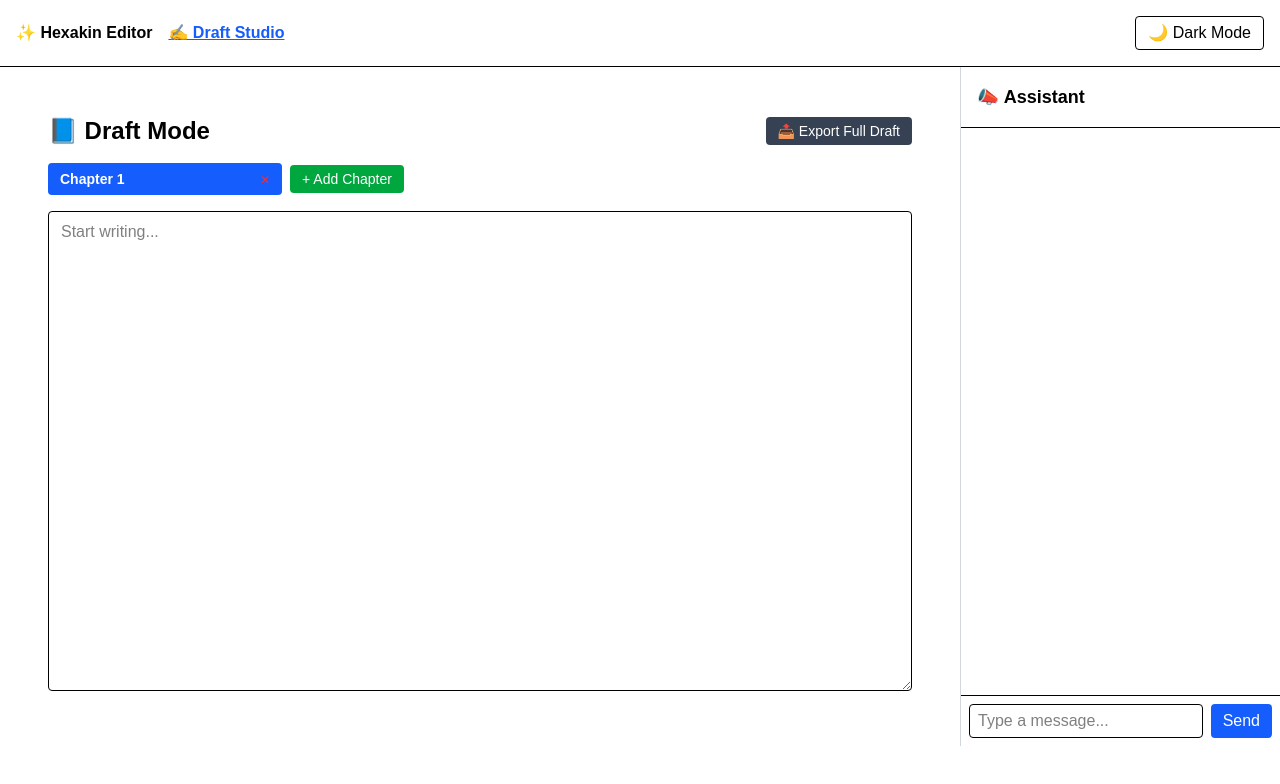
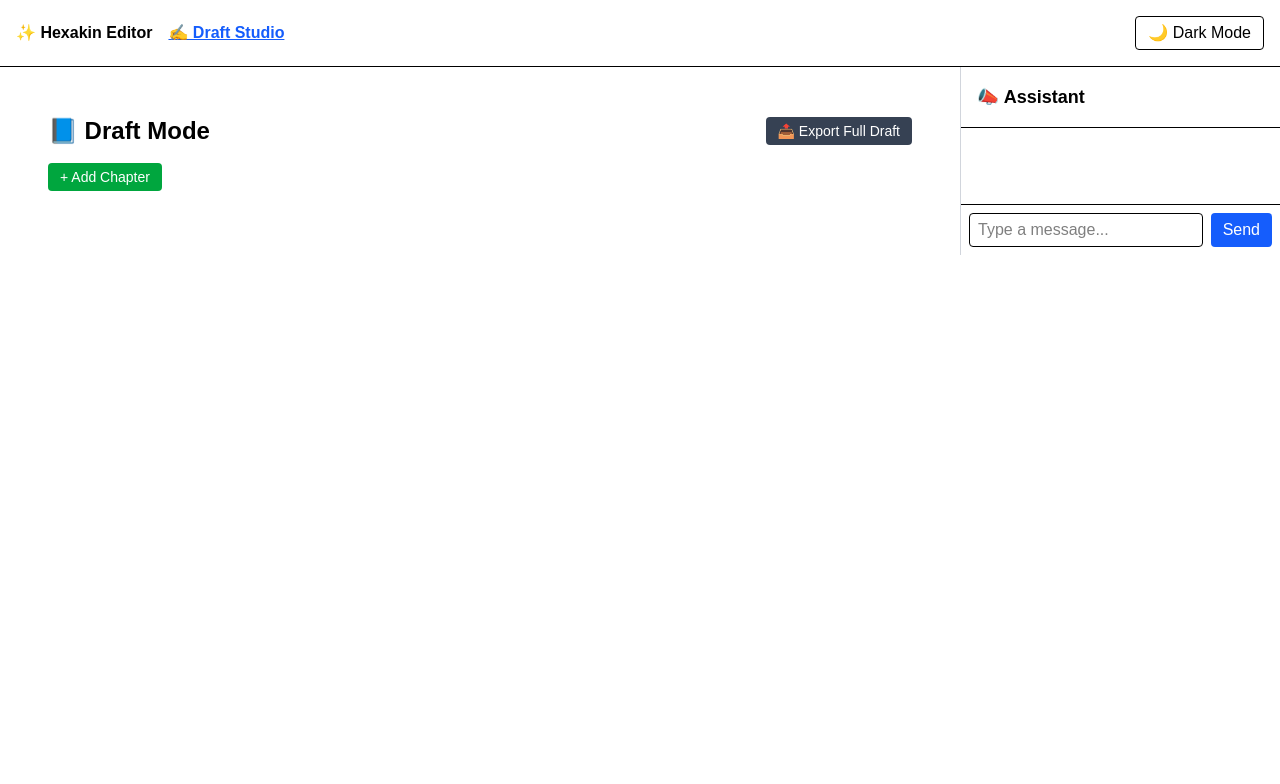
Before and after one commit to Hexakin/hexakin-editor, a Next.js app: page / in a window 1280 px wide. Both pictures are taken after a click on the button "✍️ Draft Studio". Shown: the top 784 px of the page. Built offline with nearby package versions, Linux system fonts and the light colour scheme.

Commit message:
Update LongformEditor.tsx

```diff
--- a/components/LongformEditor.tsx
+++ b/components/LongformEditor.tsx
@@ -10,38 +10,47 @@
   const [chapters, setChapters] = useState<Chapter[]>([]);
   const [activeId, setActiveId] = useState<string>("");
 
+  // Load on mount
   useEffect(() => {
     const saved = localStorage.getItem("hexakin_chapters");
     if (saved) {
-      const parsed = JSON.parse(saved);
+      const parsed: Chapter[] = JSON.parse(saved);
       setChapters(parsed);
       if (parsed.length > 0) setActiveId(parsed[0].id);
-    } else {
-      handleAddChapter(); // initialize with 1
     }
   }, []);
 
+  // Auto-save to localStorage on any change
   useEffect(() => {
-    localStorage.setItem("hexakin_chapters", JSON.stringify(chapters));
+    if (chapters.length > 0) {
+      localStorage.setItem("hexakin_chapters", JSON.stringify(chapters));
+    }
   }, [chapters]);
 
   const handleAddChapter = () => {
     const id = Date.now().toString();
     const newChapter = { id, title: `Chapter ${chapters.length + 1}`, content: "" };
-    setChapters([...chapters, newChapter]);
+    const updated = [...chapters, newChapter];
+    setChapters(updated);
     setActiveId(id);
+    // Save immediately
+    localStorage.setItem("hexakin_chapters", JSON.stringify(updated));
   };
 
   const handleRename = (id: string, newTitle: string) => {
-    setChapters((prev) =>
-      prev.map((ch) => (ch.id === id ? { ...ch, title: newTitle } : ch))
+    const updated = chapters.map((ch) =>
+      ch.id === id ? { ...ch, title: newTitle } : ch
     );
+    setChapters(updated);
+    localStorage.setItem("hexakin_chapters", JSON.stringify(updated));
   };
 
   const handleContentChange = (id: string, newContent: string) => {
-    setChapters((prev) =>
-      prev.map((ch) => (ch.id === id ? { ...ch, content: newContent } : ch))
+    const updated = chapters.map((ch) =>
+      ch.id === id ? { ...ch, content: newContent } : ch
     );
+    setChapters(updated);
+    localStorage.setItem("hexakin_chapters", JSON.stringify(updated));
   };
 
   const handleDelete = (id: string) => {
@@ -50,8 +59,10 @@
     if (activeId === id && updated.length > 0) {
       setActiveId(updated[0].id);
     } else if (updated.length === 0) {
-      handleAddChapter();
+      // Don't call handleAddChapter here — user should choose to add again
+      setActiveId("");
     }
+    localStorage.setItem("hexakin_chapters", JSON.stringify(updated));
   };
 
   const active = chapters.find((ch) => ch.id === activeId);
```
